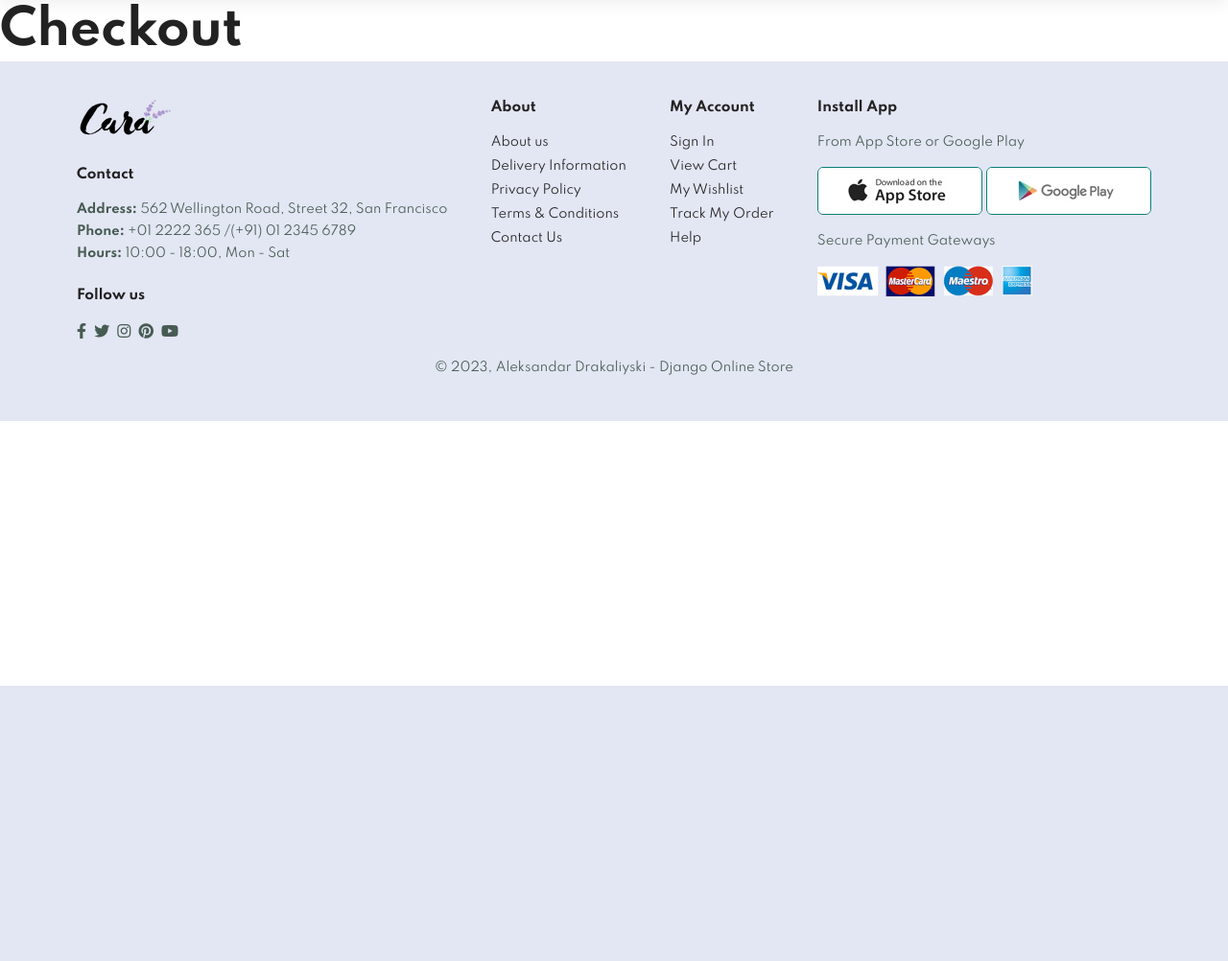
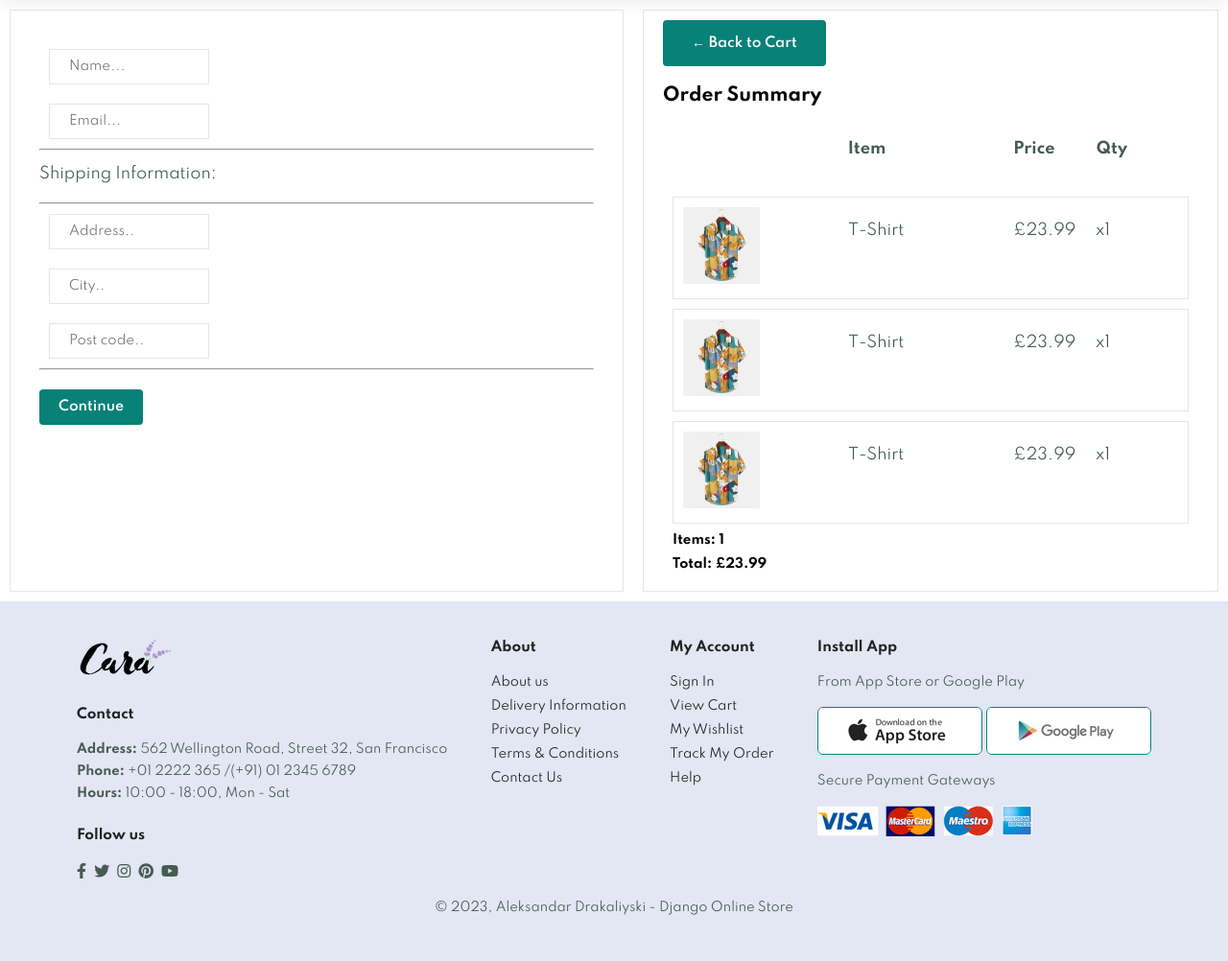
Before and after one commit to drakata27/django-online-store, a Django app: page /checkout/ in a window 1280 px wide. Shown: the part 85-1087 px from the top of the page at 96% size. Before the commit the page ends 800 px from the top, so only its background shows below. Run offline with Django 4.2, Linux system fonts and the light colour scheme; some libraries are stand-ins or nearby versions.

Commit message:
Finished Checkout Page

```diff
--- a/static/css/style.css
+++ b/static/css/style.css
@@ -556,7 +556,6 @@ footer {
 }
 #subtotal button {
   background-color: #088178;
-  color: #fff;
   padding: 12px 20px;
 }
 #subtotal {
@@ -578,3 +577,73 @@ footer {
 }
   /* End Styling the Cart */
   /* End Cart */
+
+  /* Checkout Page */
+  .form-container {
+    padding: 30px;
+    border: 1px solid #e2e9e1;
+    padding: 30px;
+    width: 50%;
+    margin: 10px;
+  }
+  .form-container button {
+    background-color: #088178;
+    color: #fff;
+    padding: 10px 20px;
+    margin-top: 20px;
+  }
+  .form-container input {
+    padding: 10px 20px;
+    outline: none;
+    width: 30%;
+    margin-right: 10px;
+    border: 1px solid #e2e9e1;
+  }
+  .form-field {
+    padding: 10px 10px 10px 10px;
+  }
+  .payment-container {
+    margin-top: 10px;
+  }
+  .payment-container small {
+    margin-top: 10px;
+  }
+  .hidden {
+    display: none!important;
+  }
+  .summary-container {
+    flex: 1;
+    padding: 10px 20px;
+    outline: none;
+    width: 30%;
+    margin: 10px;
+    border: 1px solid #e2e9e1;
+  }
+  .summary-container button {
+    background-color: #088178;
+    margin-bottom: 20px;
+  }
+  .summary-container img {
+    width: 80px;
+  }
+  .cart-row {
+    display: flex;
+    border: 1px solid #e2e9e1;
+    padding: 10px 10px 10px 10px;
+    /* width: 50%; */
+    margin: 10px;
+  }
+  .checkout-container{
+    display: flex;
+  }
+  .total-container h5{
+    margin: 10px;
+  }
+  .order-description {
+    display: flex;
+    /* border: 1px solid #e2e9e1; */
+    padding: 10px;
+    /* width: 50%; */
+    margin: 10px;
+  }
+  /* End Checkout Page */
--- a/store/templates/store/checkout.html
+++ b/store/templates/store/checkout.html
@@ -2,5 +2,82 @@
 {% load static %}
 
 {% block content %}
-<h1>Checkout</h1>
+<div class="checkout-container">
+    <!-- Form container -->
+    <div class="form-container">
+        <form id="form"> {% csrf_token %}
+
+            <div id="user-info">
+                <div class="form-field">
+                    <input required class="form-control" type="text" name="name" placeholder="Name...">
+                </div>
+                <div class="form-field">
+                    <input required class="form-control" type="email" name="email" placeholder="Email...">
+                </div>
+            </div>
+
+            <div id="shipping-info">
+                <hr>
+                    <p>Shipping Information:</p>
+                    <hr>
+                    <div class="form-field">
+                        <input class="form-control" type="text" name="address" placeholder="Address..">
+                    </div>
+                    <div class="form-field">
+                        <input class="form-control" type="text" name="city" placeholder="City..">
+                    </div>
+                    <div class="form-field">
+                        <input class="form-control" type="text" name="zipcode" placeholder="Post code..">
+                    </div>
+            </div>
+            <hr>
+            <!-- <input id="form-button" class="normal" type="submit" value="Continue"> -->
+            <button class="normal" type="submit">Continue</button>
+        </form>
+
+        <br>
+        <div class="hidden payment-container" id="payment-info">
+            <hr>
+            <p>Payment Options</p>
+            <!-- <div id="paypal-button-container"></div> -->
+            <button id="make-payment" class="normal">Make Payment</button>
+        </div>
+    </div>
+    <!-- End Form Container -->
+
+    <!-- Order summary container -->
+    <div class="summary-container">
+        <button class="normal"><a href="{% url 'cart' %}">&#x2190; Back to Cart</a></button>
+        <h3>Order Summary</h3>
+        <div class="order-description">
+            <div style="flex:2"></div>
+            <div style="flex:2"><p><strong>Item</strong></p></div>
+            <div style="flex:1"><strong><p>Price</p></strong></div>
+            <div style="flex:1"><strong><p>Qty</p></strong></div>
+        </div>
+        <div class="cart-row">
+            <div style="flex:2"><img src="{% static 'images/f1_placeholder.jpg' %}"></div>
+            <div style="flex:2"><p>T-Shirt</p></div>
+            <div style="flex:1"><p>£23.99</p></div>
+            <div style="flex:1"><p>x1</p></div>
+        </div>
+        <div class="cart-row">
+            <div style="flex:2"><img class="row-image" src="{% static 'images/f1_placeholder.jpg' %}"></div>
+            <div style="flex:2"><p>T-Shirt</p></div>
+            <div style="flex:1"><p>£23.99</p></div>
+            <div style="flex:1"><p>x1</p></div>
+        </div>
+        <div class="cart-row">
+            <div style="flex:2"><img class="row-image" src="{% static 'images/f1_placeholder.jpg' %}"></div>
+            <div style="flex:2"><p>T-Shirt</p></div>
+            <div style="flex:1"><p>£23.99</p></div>
+            <div style="flex:1"><p>x1</p></div>
+        </div>
+        <div class="total-container">
+            <h5>Items: 1</h5>
+            <h5>Total: £23.99</h5>
+        </div>
+    </div>
+    <!-- End Order summary container -->
+</div>
 {% endblock %}
```
